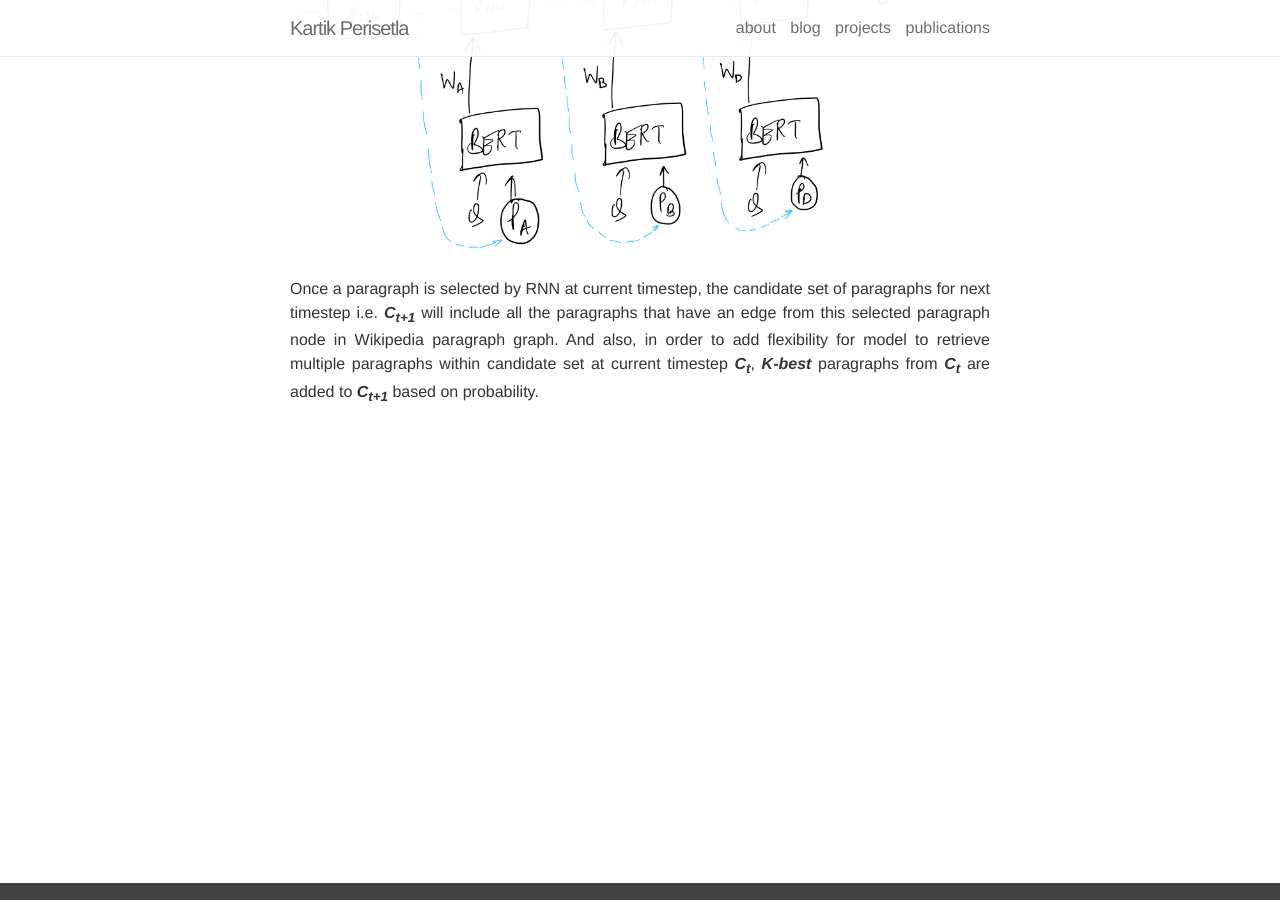
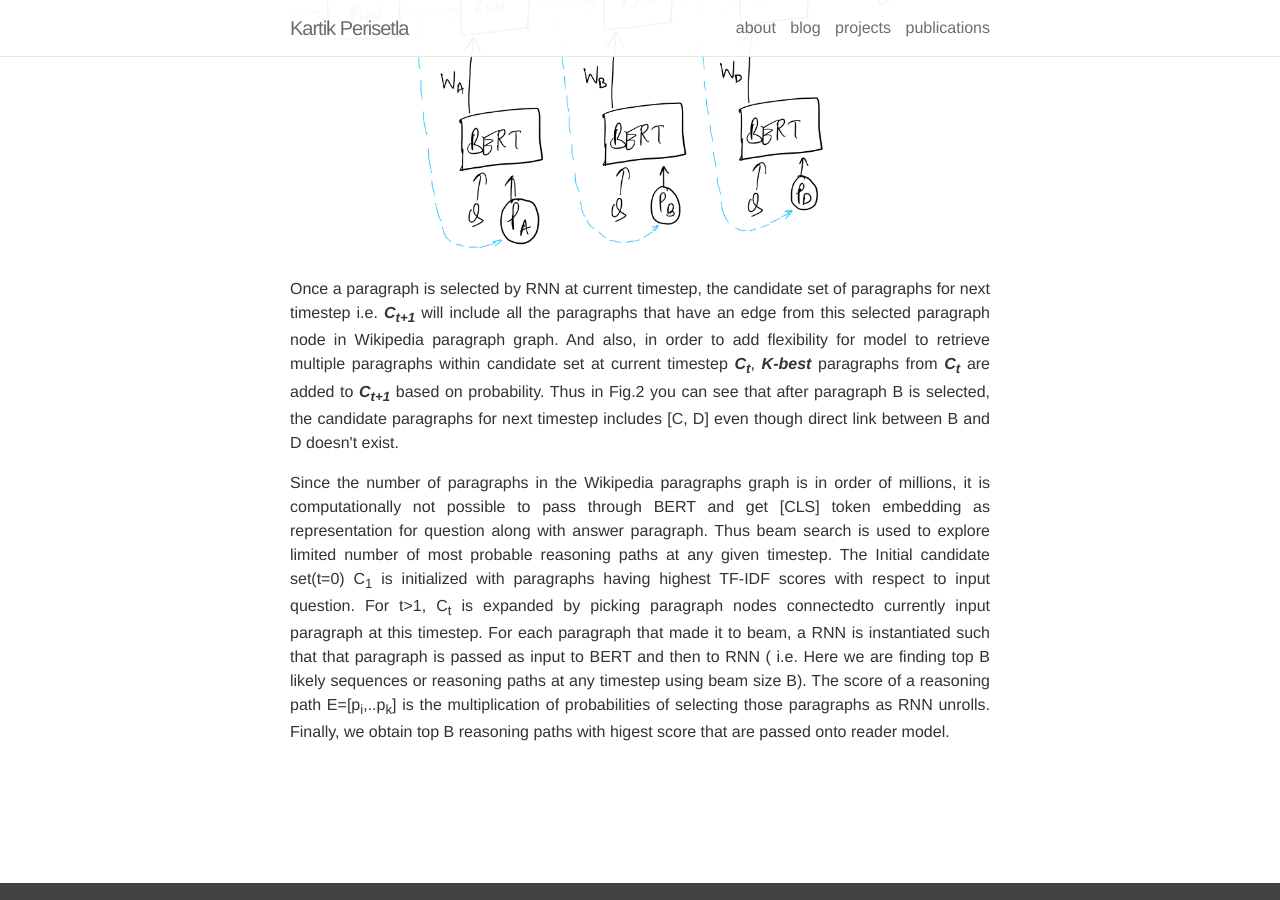
Before and after one commit to kartikperisetla/kartikperisetla.github.io, a Jekyll site: the page built from _posts/2020-06-19-learning-to-retrieve-reasoning-paths.markdown, in a window 1280 px wide and 900 px high, scrolled down 3392 px. Built offline with Jekyll 4.4.1, drawn with Linux system fonts in a browser that asks for light colours; nearby versions of some CDN libraries; comment, search, counter and statistics services are not loaded.

Commit message:
Update 2020-06-19-learning-to-retrieve-reasoning-paths.markdown
adding beam search path

```diff
--- a/_posts/2020-06-19-learning-to-retrieve-reasoning-paths.markdown
+++ b/_posts/2020-06-19-learning-to-retrieve-reasoning-paths.markdown
@@ -60,7 +60,11 @@ Each paragraph <b><i>p<sub>i</sub></i></b> is encoded along with question <b><i>
 <img width="700px" src="{{ site.baseurl }}/assets/img/blog/bert-rnn.png"/>
 
 <p align="justify">
-Once a paragraph is selected by RNN at current timestep, the candidate set of paragraphs for next timestep i.e. <b><i>C<sub>t+1</sub></i></b> will include all the paragraphs that have an edge from this selected paragraph node in Wikipedia paragraph graph. And also, in order to add flexibility for model to retrieve multiple paragraphs within candidate set at current timestep <b><i>C<sub>t</sub></i></b>, <b><i>K-best</i></b> paragraphs from <b><i>C<sub>t</sub></i></b> are added to <b><i>C<sub>t+1</sub></i></b> based on probability.
+Once a paragraph is selected by RNN at current timestep, the candidate set of paragraphs for next timestep i.e. <b><i>C<sub>t+1</sub></i></b> will include all the paragraphs that have an edge from this selected paragraph node in Wikipedia paragraph graph. And also, in order to add flexibility for model to retrieve multiple paragraphs within candidate set at current timestep <b><i>C<sub>t</sub></i></b>, <b><i>K-best</i></b> paragraphs from <b><i>C<sub>t</sub></i></b> are added to <b><i>C<sub>t+1</sub></i></b> based on probability. Thus in Fig.2 you can see that after paragraph B is selected, the candidate paragraphs for next timestep includes [C, D] even though direct link between B and D doesn't exist.
+</p>
+
+<p align="justify">
+Since the number of paragraphs in the Wikipedia paragraphs graph is in order of millions, it is computationally not possible to pass through BERT and get [CLS] token embedding as representation for question along with answer paragraph. Thus beam search is used to explore limited number of most probable reasoning paths at any given timestep. The Initial candidate set(t=0) C<sub>1</sub> is initialized with paragraphs having highest TF-IDF scores with respect to input question. For t>1, C<sub>t</sub> is expanded by picking paragraph nodes connectedto currently input paragraph at this timestep. For each paragraph that made it to beam, a RNN is instantiated such that that paragraph is passed as input to BERT and then to RNN ( i.e. Here we are finding top B likely sequences or reasoning paths at any timestep using beam size B). The score of a reasoning path E=[p<sub>i</sub>,..p<sub>k</sub>] is the multiplication of probabilities of selecting those paragraphs as RNN unrolls. Finally, we obtain top B reasoning paths with higest score that are passed onto reader model.
 </p>
 
 <br/>
```
